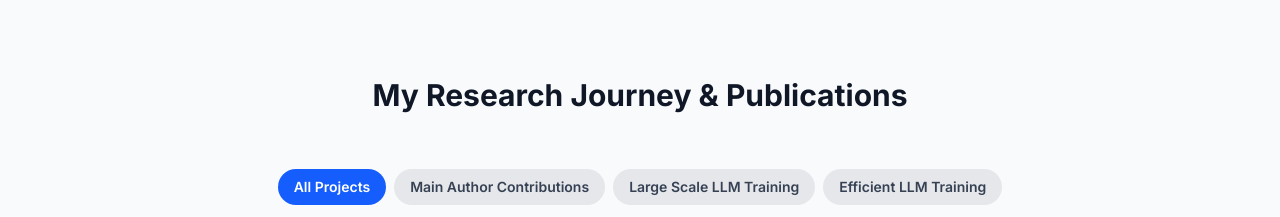
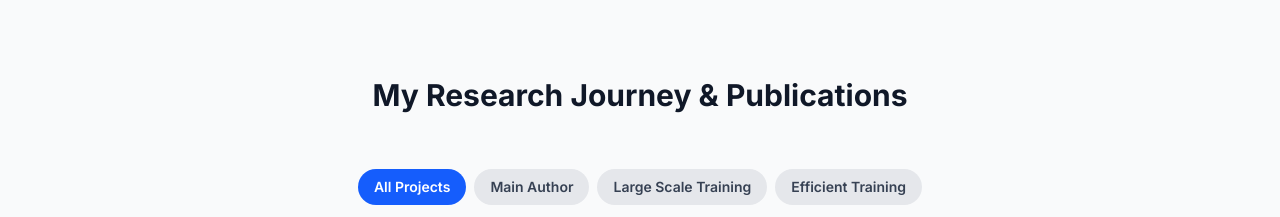
Before and after one commit to Nicolas-BZRD/nicolas-bzrd.github.io, a plain HTML site: page index.html in a window 1280 px wide. Shown: the part 583-800 px from the top of the page. Drawn offline with nearby package versions, Linux system fonts and the light colour scheme.

Commit message:
Fix logo and text

```diff
--- a/index.html
+++ b/index.html
@@ -86,9 +86,9 @@
             <div class="top-0 bg-gray-50 z-10 py-4">
                 <div class="flex justify-center space-x-2">
                     <button class="filter-btn bg-blue-600 text-white px-4 py-2 rounded-full text-sm font-semibold hover:bg-blue-100 hover:text-blue-700 transition-colors cursor-pointer" data-filter="all">All Projects</button>
-                    <button class="filter-btn bg-gray-200 text-gray-700 hover:bg-blue-100 hover:text-blue-700 transition-colors px-4 py-2 rounded-full text-sm font-semibold cursor-pointer" data-filter="main_author">Main Author Contributions</button>
-                    <button class="filter-btn bg-gray-200 text-gray-700 hover:bg-blue-100 hover:text-blue-700 transition-colors px-4 py-2 rounded-full text-sm font-semibold cursor-pointer" data-filter="large_scale_training">Large Scale LLM Training</button>
-                    <button class="filter-btn bg-gray-200 text-gray-700 hover:bg-blue-100 hover:text-blue-700 transition-colors px-4 py-2 rounded-full text-sm font-semibold cursor-pointer" data-filter="efficient_training">Efficient LLM Training</button>
+                    <button class="filter-btn bg-gray-200 text-gray-700 hover:bg-blue-100 hover:text-blue-700 transition-colors px-4 py-2 rounded-full text-sm font-semibold cursor-pointer" data-filter="main_author">Main Author</button>
+                    <button class="filter-btn bg-gray-200 text-gray-700 hover:bg-blue-100 hover:text-blue-700 transition-colors px-4 py-2 rounded-full text-sm font-semibold cursor-pointer" data-filter="large_scale_training">Large Scale Training</button>
+                    <button class="filter-btn bg-gray-200 text-gray-700 hover:bg-blue-100 hover:text-blue-700 transition-colors px-4 py-2 rounded-full text-sm font-semibold cursor-pointer" data-filter="efficient_training">Efficient Training</button>
                 </div>
             </div>
             <div id="timeline-container" class="relative border-l-2 border-gray-200 pl-6">
--- a/timeline.js
+++ b/timeline.js
@@ -77,7 +77,7 @@ document.addEventListener('DOMContentLoaded', function() {
             conference: 'ICASSP 2023',
             logoUrl: 'img/video.png',
             links: [
-                { type: 'arXiv', url: 'https://arxiv.org/abs/2303.12916', icon: 'fa-file-pdf' }
+                { type: 'arXiv', url: 'https://arxiv.org/abs/2303.12916', icon: 'fas fa-file-pdf' }
             ]
         }
     ];
```
